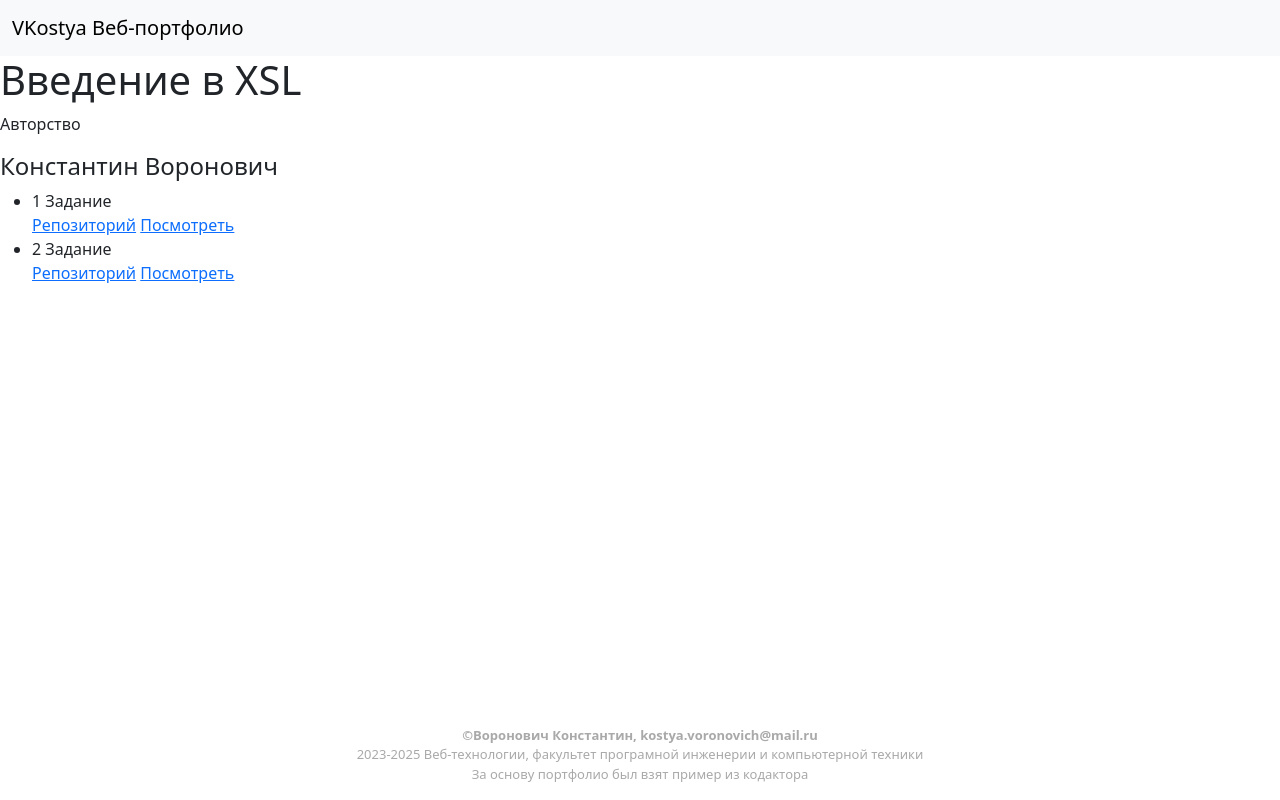
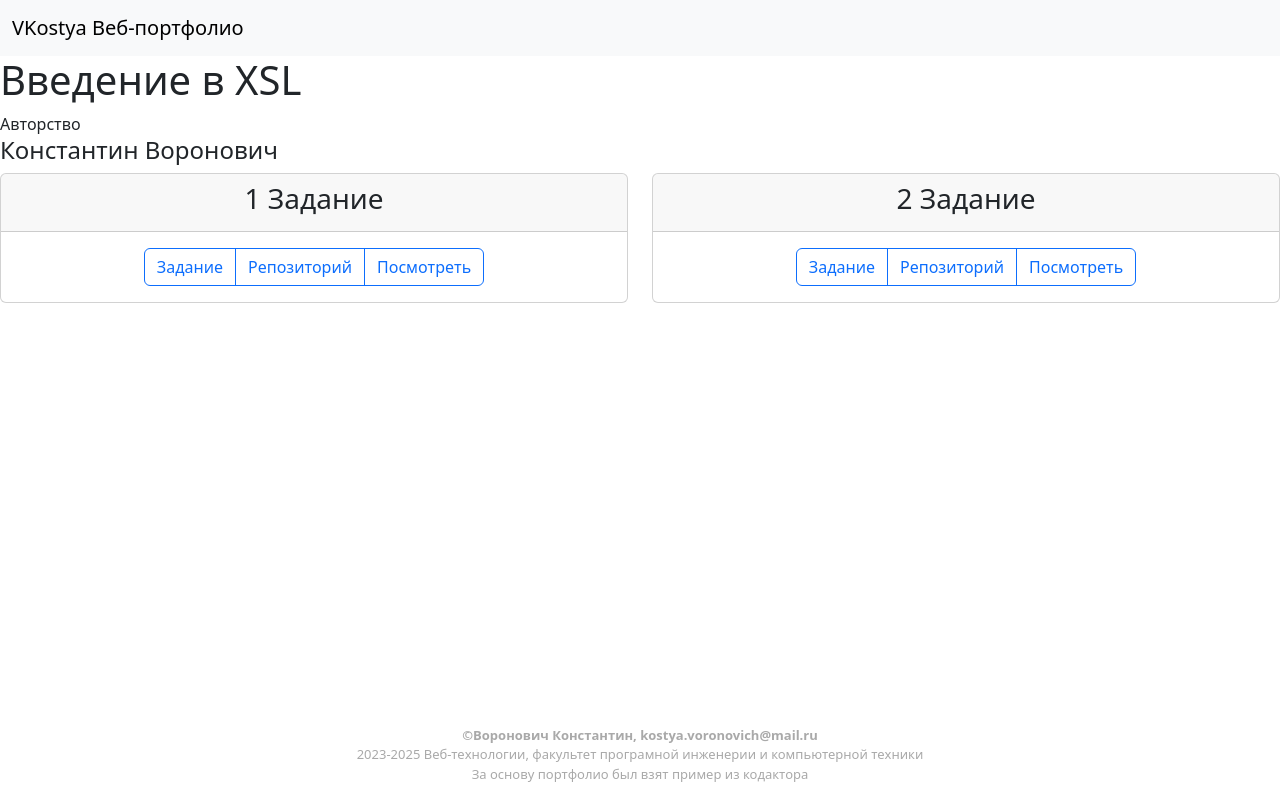
Before and after one commit to VKostya/VKostya.github.io, a plain HTML site: page xsl_to_svg/index.html in a window 1280 px wide. Drawn offline with nearby package versions, Linux system fonts and the light colour scheme.

Commit message:
1 lab design updated

```diff
--- a/xsl_to_svg/index.html
+++ b/xsl_to_svg/index.html
@@ -19,16 +19,41 @@
   </header>
   <body class="d-flex flex-column min-vh-100">
     <h1>Введение в XSL</h1>
-    <p>Авторство</p>
-    <h4 id="author" title="GossJS">Константин Воронович</h4>
-    <ul>
-        <li>1 Задание</li>
-        <a href="https://github.com/VKostya/VKostya.github.io/tree/master/xsl_to_svg/task1" >Репозиторий</a>
-        <a href="https://vkostya.github.io/xsl_to_svg/task1/math.xml">Посмотреть</a>
-        <li>2 Задание</li>
-        <a href="https://github.com/VKostya/VKostya.github.io/tree/master/xsl_to_svg/task2" >Репозиторий</a>
-        <a href="https://vkostya.github.io/xsl_to_svg/task2/graph.xml">Посмотреть</a>
-    </ul>
+    Авторство <h4 id="author" title="GossJS">Константин Воронович</h4>
+    <div class="row">
+      <div class="col-sm-6 mb-3 mb-sm-0">
+        <div class="card text-center">
+          <div class="card-header">
+            <h3>1 Задание</h3>
+          </div>
+          <div class="card-body">
+              <div class="btn-group">
+                <a href="https://kodaktor.ru/sigma.pdf" class="btn btn-outline-primary">Задание</a>
+                <a href="https://github.com/VKostya/VKostya.github.io/tree/master/xsl_to_svg/task1" class="btn btn-outline-primary">
+                  Репозиторий
+                </a>
+                <a href="https://vkostya.github.io/xsl_to_svg/task1/math.xml" class="btn btn-outline-primary">Посмотреть</a>
+              </div>
+          </div>
+        </div>
+      </div>
+      <div class="col-sm-6">
+        <div class="card text-center">
+          <div class="card-header">
+            <h3>2 Задание</h3>
+          </div>
+          <div class="card-body">
+              <div class="btn-group">
+                <a href="https://kodaktor.ru/svg.pdf" class="btn btn-outline-primary">Задание</a>
+                <a href="https://github.com/VKostya/VKostya.github.io/tree/master/xsl_to_svg/task2" class="btn btn-outline-primary">
+                  Репозиторий
+                </a>
+                <a href="https://vkostya.github.io/xsl_to_svg/task2/graph.xml" class="btn btn-outline-primary">Посмотреть</a>
+              </div>
+          </div>
+        </div>
+      </div>
+    </div>
   </body>
   <footer class="mt-auto text-center" style="color: lightskyblue">
     <p style="font-size: small; color: darkgrey;"><b>&copy;Воронович Константин, kostya.voronovich@mail.ru</b>
```
Also changed, not shown: 2 other files.
